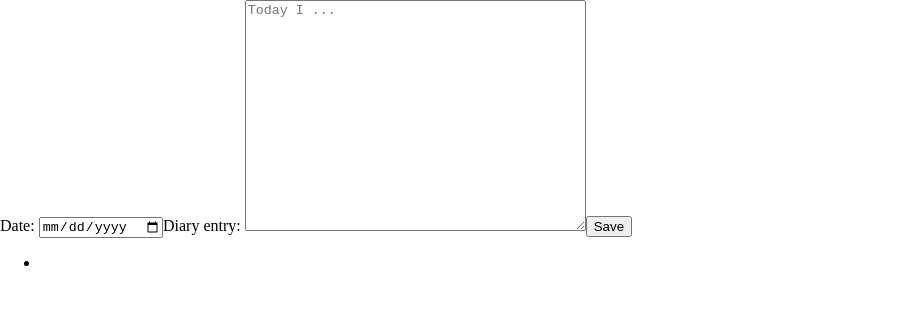
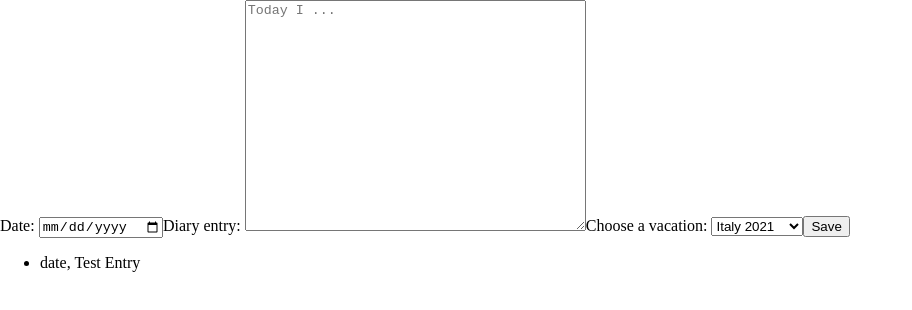
Before and after one commit to AnH13-6/capstone-project, a Next.js app: page / in a window 1280 px wide. Shown: the top 310 px of the page, without its empty margins (0-912 px from the left). Built offline with nearby package versions, Linux system fonts and the light colour scheme.

Commit message:
show entries after click save

```diff
--- a/src/components/EntryForm.js
+++ b/src/components/EntryForm.js
@@ -1,7 +1,16 @@
+import {useState} from 'react';
+
 import useVacationStore from '../hooks/useVacationStore';
 
 export default function EntryForm() {
-	const {vacations, handleEntryAdd} = useVacationStore();
+	const {vacations, updateVacation} = useVacationStore();
+	const [selectedVacationId, setSelectedVacationId] = useState(vacations[0].id);
+
+	const selectVacation = event => {
+		const selectedElement = event.target;
+		const selectedValue = selectedElement.value;
+		setSelectedVacationId(selectedValue);
+	};
 
 	return (
 		<>
@@ -10,14 +19,15 @@ export default function EntryForm() {
 					event.preventDefault();
 					const formData = new FormData(event.target);
 					const formValues = Object.fromEntries(formData);
-					{
-						handleEntryAdd(formValues);
-					}
+					setSelectedVacationId(formValues.id);
+					console.log({formValues});
+					updateVacation(formValues);
 				}}
 			>
 				<label htmlFor="date">Date: </label>
 				<input type="date" name="date" id="date" required value={vacations.entries.date} />
 				<label htmlFor="text-entry">Diary entry: </label>
+
 				<textarea
 					id="text-entry"
 					name="entry"
@@ -26,14 +36,34 @@ export default function EntryForm() {
 					rows="15"
 					cols="40"
 				></textarea>
+				<label htmlFor="id">Choose a vacation: </label>
+				<select
+					name="id"
+					onChange={event => selectVacation(event)}
+					value={selectedVacationId}
+				>
+					{vacations.map(vacation => (
+						<option key={vacation.id} value={vacation.id}>
+							{vacation.vacationName}
+						</option>
+					))}
+				</select>
 				<button type="submit">Save</button>
 			</form>
-			<ul>
-				<li>
-					{vacations.entries.date}
-					{vacations.entries.text}
-				</li>
-			</ul>
+
+			{vacations.map(vacation => {
+				if (vacation.id === selectedVacationId) {
+					return (
+						<ul key={selectedVacationId}>
+							{vacation.entries.map((entry, i) => (
+								<li key={`entry-${i}`}>
+									{entry.date}, {entry.text}
+								</li>
+							))}
+						</ul>
+					);
+				}
+			})}
 		</>
 	);
 }
--- a/src/hooks/useVacationStore.js
+++ b/src/hooks/useVacationStore.js
@@ -1,16 +1,16 @@
-import {nanoid} from 'nanoid';
+import produce from 'immer';
 import create from 'zustand';
 
-let vacationStore = set => ({
+const vacationStore = set => ({
 	vacations: [
 		{
 			vacationName: 'Italy 2021',
-			id: nanoid(),
-			entries: [{text: 'Test Entry', id: nanoid(), date: 'date'}],
+			id: 'vacation1',
+			entries: [{text: 'Test Entry', date: 'date'}],
 		},
 		{
 			vacationName: 'Japan 2015',
-			id: nanoid(),
+			id: 'vacation2',
 			entries: [],
 		},
 	],
@@ -25,11 +25,18 @@ let vacationStore = set => ({
 		}));
 	},
 
-	handleEntryAdd: vacation => {
-		set(state => ({
-			vacations: [{vacation, ...state.vacations.entries, entries: event.target.value}],
-		}));
-	},
+	updateVacation: vacation =>
+		set(
+			produce(draft => {
+				console.log(vacation);
+				const vacationToUpdate = draft.vacations.find(
+					element => element.id === vacation.id
+				);
+				console.log('in updateVacation:');
+				console.log(vacationToUpdate);
+				vacationToUpdate.entries.push({date: vacation.date, text: vacation.entry});
+			})
+		),
 });
 
 const useVacationStore = create(vacationStore);
```
